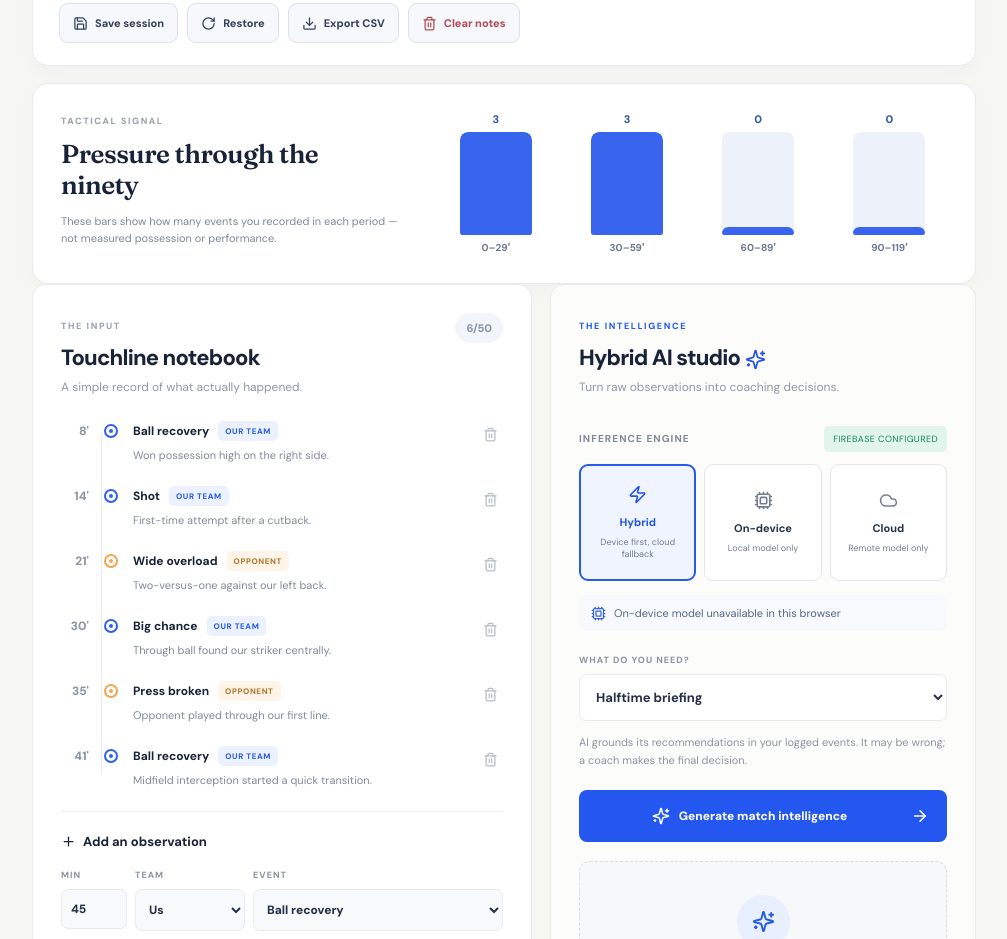
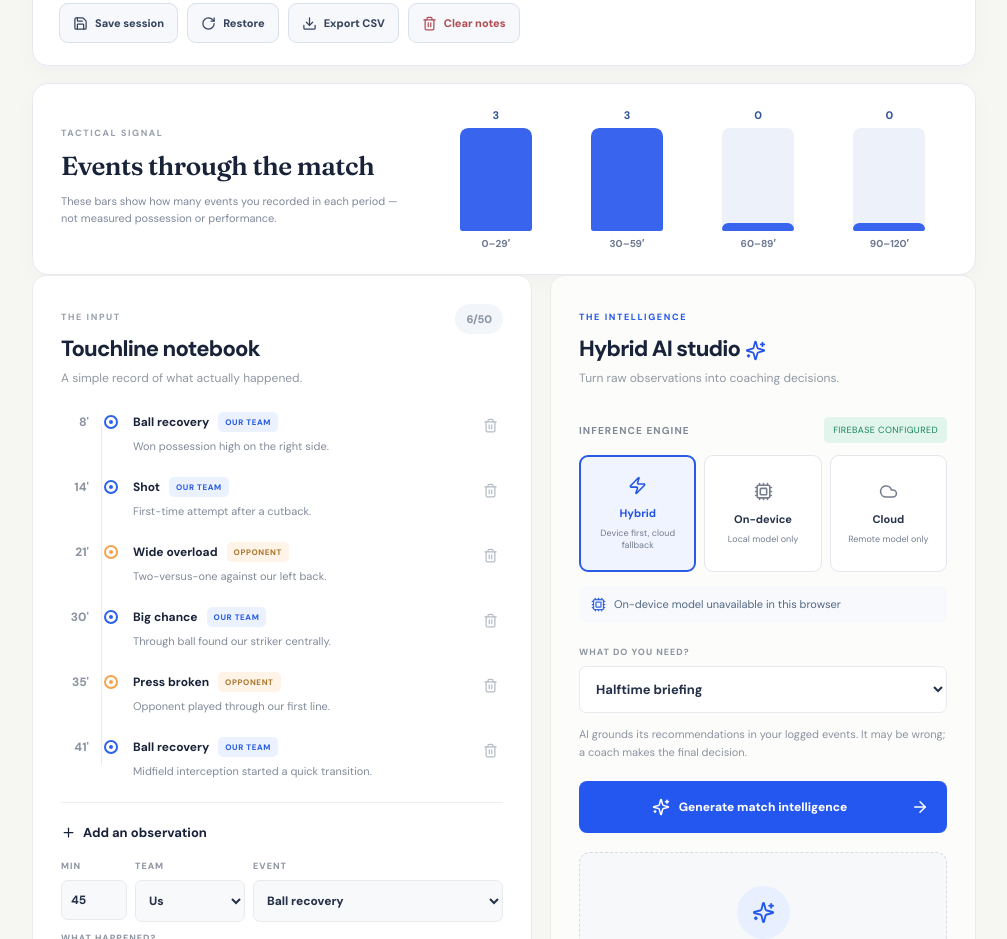
Before and after one commit to keerthiprakash18/matchmind-hybrid, a React (Vite) app: page / in a window 1280 px wide. Shown: the part 1000-1939 px from the top of the page, without its empty margins (260-1267 px from the left). Built offline with nearby package versions, Linux system fonts and the light colour scheme; no server answers.

Commit message:
fix: include stoppage and extra-time minute 120 in event distribution

```diff
--- a/src/main.tsx
+++ b/src/main.tsx
@@ -174,9 +174,9 @@ function App() {
             </div>
           </section>
           <section className="insight-panel" aria-label="Observation frequency over time">
-            <div><span className="overline">TACTICAL SIGNAL</span><h3>Pressure through the ninety</h3><p>These bars show how many events you recorded in each period — not measured possession or performance.</p></div>
-            <div className="distribution" role="img" aria-label={'Logged events: 0 to 29 minutes '+distribution[0]+', 30 to 59 '+distribution[1]+', 60 to 89 '+distribution[2]+', 90 to 119 '+distribution[3]}>
-              {distribution.map((count,index)=><div className="dist-item" key={index}><span className="dist-count">{count}</span><div className="dist-track"><div className="dist-fill" style={{height:(Math.max(8,100*count/topDistribution))+'%'}}/></div><small>{index*30}–{index*30+29}′</small></div>)}
+            <div><span className="overline">TACTICAL SIGNAL</span><h3>Events through the match</h3><p>These bars show how many events you recorded in each period — not measured possession or performance.</p></div>
+            <div className="distribution" role="img" aria-label={'Logged events: 0 to 29 minutes '+distribution[0]+', 30 to 59 '+distribution[1]+', 60 to 89 '+distribution[2]+', 90 to 120 '+distribution[3]}>
+              {distribution.map((count,index)=><div className="dist-item" key={index}><span className="dist-count">{count}</span><div className="dist-track"><div className="dist-fill" style={{height:(Math.max(8,100*count/topDistribution))+'%'}}/></div><small>{index*30}–{index===3?120:index*30+29}′</small></div>)}
             </div>
           </section>
 
```
